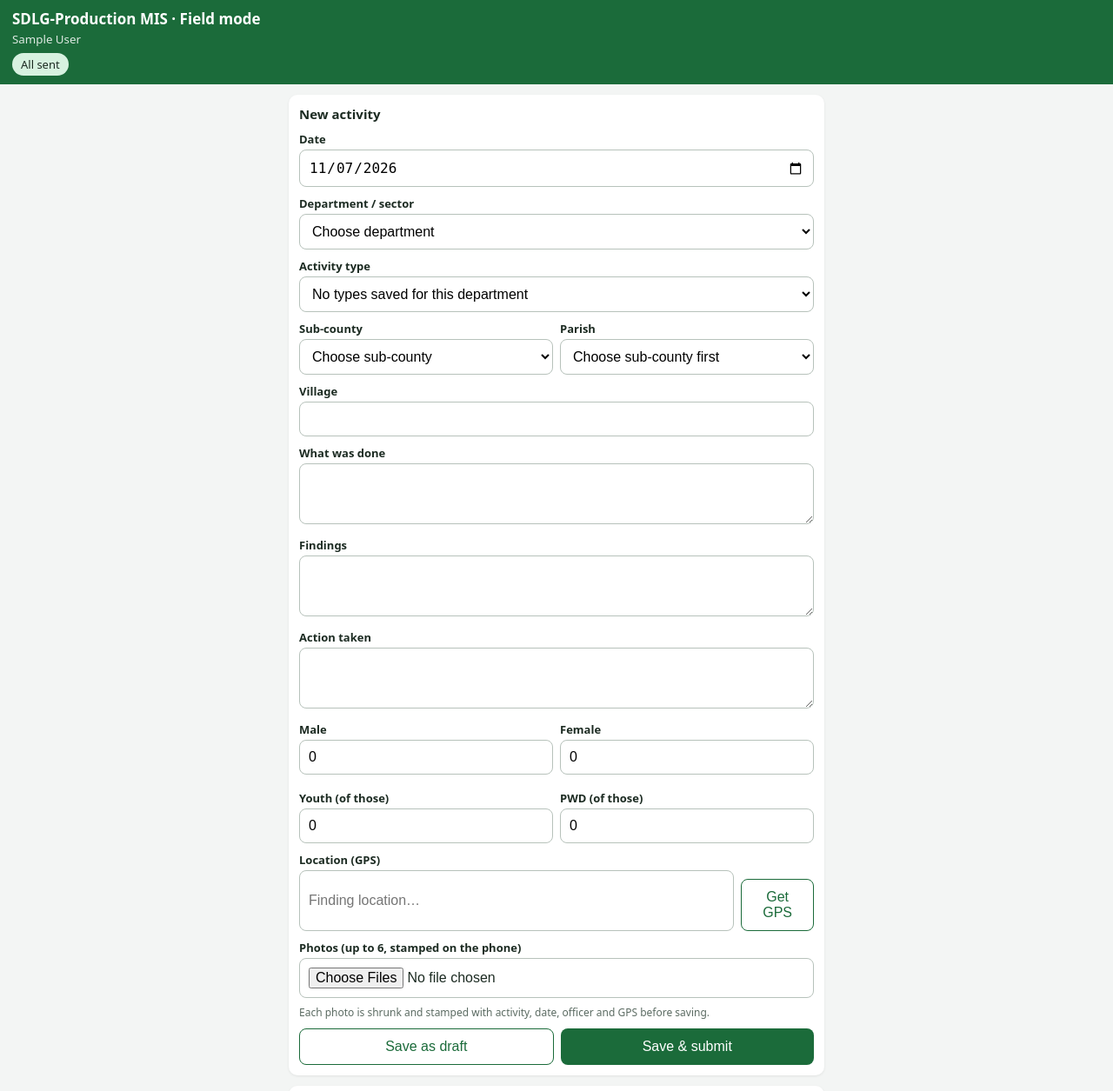
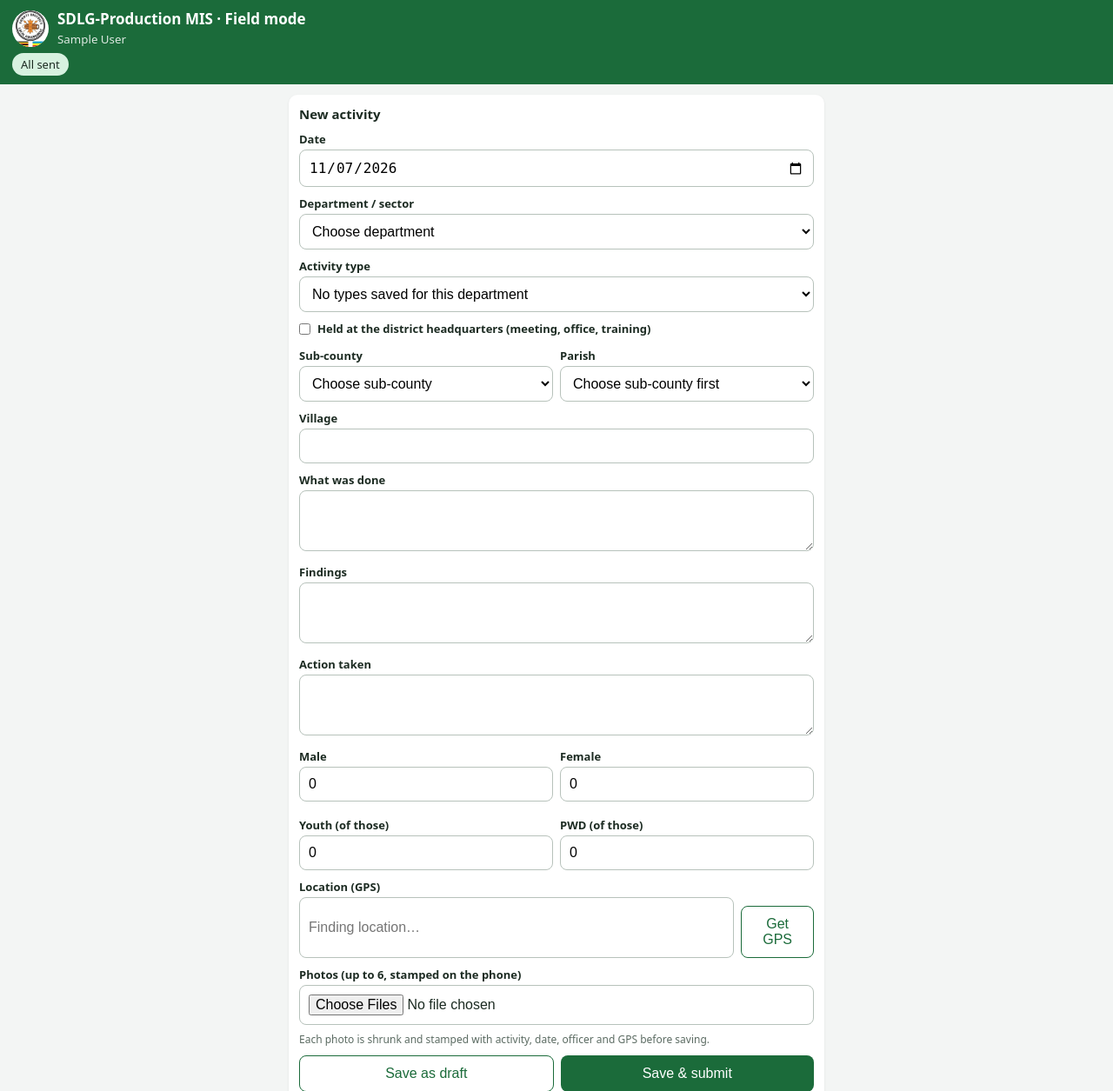
Before and after one commit to sodissacco-lab/SDLG-PROMIS, a Django app: page /offline-app/ in a window 1280 px wide. Shown: the top 1255 px of the page at 87% size. Run offline with Django 5.2, Linux system fonts and the light colour scheme; the visitor is signed in with stand-in values (Sample User, id 1); data that the repository does not hold is empty.

Commit message:
Improve header layout and form structure
Refactor header layout and form fields for better structure and usability.

```diff
--- a/core/templates/core/offline_app.html
+++ b/core/templates/core/offline_app.html
@@ -13,6 +13,8 @@
   body{margin:0;font-family:system-ui,Segoe UI,Roboto,sans-serif;background:#f3f5f4;color:#1c2b22}
   header{background:#1b6b3a;color:#fff;padding:10px 14px;position:sticky;top:0;z-index:5}
   header h1{margin:0;font-size:17px}
+  .brand{display:flex;align-items:center;gap:10px}
+  .brand img{width:42px;height:42px;border-radius:50%;background:#fff;object-fit:contain;flex:none}
   header small{opacity:.85}
   #badge{display:inline-block;margin-top:6px;padding:4px 10px;border-radius:14px;font-size:13px;background:#fff;color:#1c2b22}
   #badge.ok{background:#d7f2e0}
@@ -43,8 +45,13 @@
 </head>
 <body>
 <header>
-  <h1>SDLG-Production MIS &middot; Field mode</h1>
-  <small id="who"></small><br>
+  <div class="brand">
+    <img src="{% static 'core/logo.jpg' %}" alt="Soroti District Local Government">
+    <div>
+      <h1>SDLG-Production MIS &middot; Field mode</h1>
+      <small id="who"></small>
+    </div>
+  </div>
   <span id="badge">Starting&hellip;</span>
 </header>
 <main>
@@ -54,9 +61,11 @@
       <label>Date</label><input type="date" id="date" required>
       <label>Department / sector</label><select id="department" required></select>
       <label>Activity type</label><select id="activity_type" required></select>
-      <div class="grid">
-        <div><label>Sub-county</label><select id="sub_county" required></select></div>
-        <div><label>Parish</label><select id="parish" required></select></div>
+      <div id="otherbox" style="display:none"><label>Describe the activity</label><input id="other_activity" maxlength="120" placeholder="What was the activity?"></div>
+      <label style="display:flex;align-items:center;gap:8px"><input type="checkbox" id="at_hq" style="width:auto;margin:0"> Held at the district headquarters (meeting, office, training)</label>
+      <div class="grid" id="where">
+        <div><label>Sub-county</label><select id="sub_county"></select></div>
+        <div><label>Parish</label><select id="parish"></select></div>
       </div>
       <label>Village</label><input id="village">
       <label>What was done</label><textarea id="description"></textarea>
@@ -250,14 +259,16 @@
       client_id: uid(), saved_at: new Date().toISOString(), submit: !!submit,
       state: 'wait', error: '',
       date: $('date').value, department: $('department').value,
-      activity_type: $('activity_type').value, sub_county: $('sub_county').value,
-      parish: $('parish').value, village: $('village').value.trim(),
+      activity_type: $('activity_type').value, other_activity: $('other_activity').value.trim(),
+      at_district_hq: $('at_hq').checked,
+      sub_county: $('at_hq').checked ? '' : $('sub_county').value,
+      parish: $('at_hq').checked ? '' : $('parish').value, village: $('village').value.trim(),
       description: $('description').value.trim(), findings: $('findings').value.trim(),
       action_taken: $('action_taken').value.trim(),
       male: n('male'), female: n('female'), youth: n('youth'), pwd: n('pwd'),
       latitude: pos ? pos.latitude : null, longitude: pos ? pos.longitude : null,
       photos: photos.slice(),
-      label: ($('activity_type').value || '') + ' - ' + ($('date').value || '')
+      label: (($('activity_type').value || '').indexOf('Other') === 0 && $('other_activity').value.trim() ? $('other_activity').value.trim() : ($('activity_type').value || '')) + ' - ' + ($('date').value || '')
     };
     return rec;
   }
@@ -266,7 +277,8 @@
     if (r.date > new Date().toISOString().slice(0, 10)) return 'The date cannot be in the future.';
     if (!r.department) return 'Choose the department.';
     if (!r.activity_type) return 'Choose the activity type.';
-    if (!r.sub_county || !r.parish) return 'Choose the sub-county and parish.';
+    if ((r.activity_type || '').indexOf('Other') === 0 && !r.other_activity) return 'Describe the activity.';
+    if (!r.at_district_hq && (!r.sub_county || !r.parish)) return 'Choose the sub-county and parish, or tick district headquarters.';
     var t = r.male + r.female;
     if (r.youth > t || r.pwd > t) return 'Youth or PWD cannot be more than male plus female.';
     return '';
@@ -277,7 +289,7 @@
     if (e) return;
     put(r).then(function () {
       photos = []; $('thumbs').innerHTML = '';
-      ['village', 'description', 'findings', 'action_taken'].forEach(function (i) { $(i).value = ''; });
+      ['village', 'description', 'findings', 'action_taken', 'other_activity'].forEach(function (i) { $(i).value = ''; });
       ['male', 'female', 'youth', 'pwd'].forEach(function (i) { $(i).value = 0; });
       render(); sync();
     });
@@ -352,6 +364,8 @@
     $('date').value = new Date().toISOString().slice(0, 10);
     $('department').onchange = onDept;
     $('sub_county').onchange = onSub;
+    $('at_hq').onchange = function () { $('where').style.display = this.checked ? 'none' : ''; };
+    $('activity_type').onchange = function () { $('otherbox').style.display = (this.value || '').indexOf('Other') === 0 ? '' : 'none'; };
     $('gpsbtn').onclick = getGPS;
     $('photos').onchange = function () { addPhotos(this.files); };
     $('savedraft').onclick = function () { save(false); };
```
